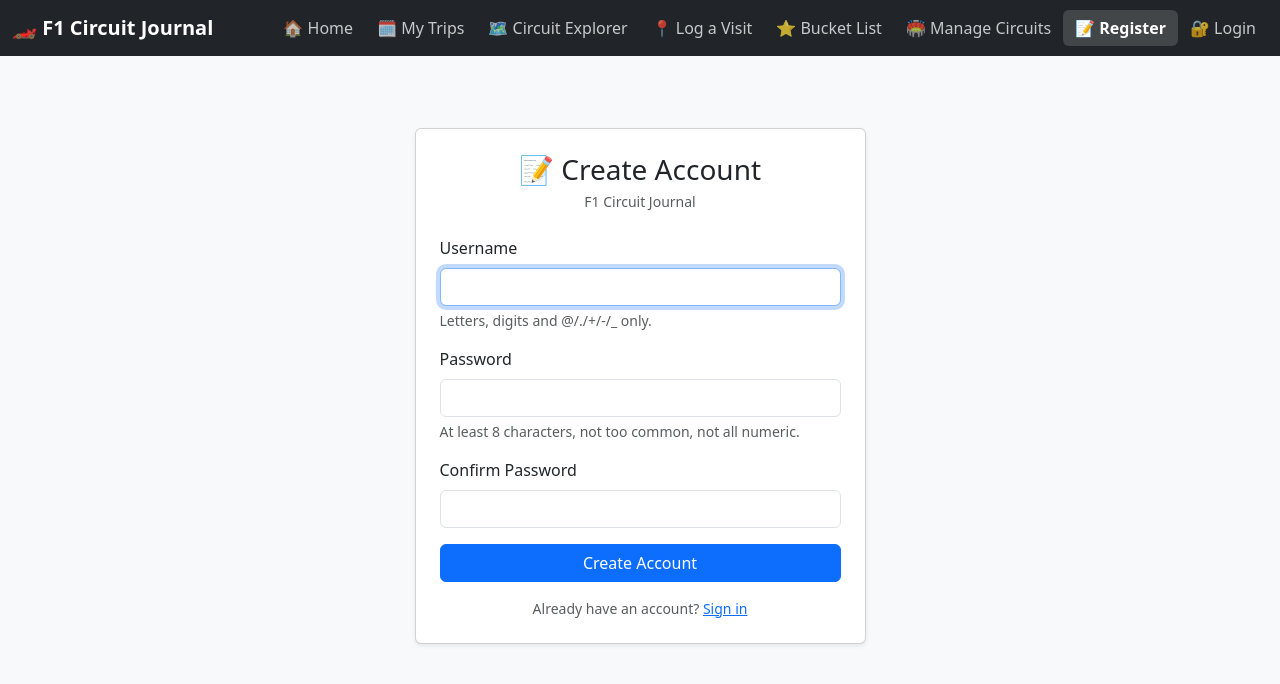
After one commit to AnLe1504/test, a Django app: page /register/ in a window 1280 px wide. The commit adds this page. Shown: the top 684 px of the page. Run offline with Django 4.2, Linux system fonts and the light colour scheme.

Commit message:
Add user registration + per-user data isolation (trips/visits/bucket_list)

```diff
--- a/core/urls.py
+++ b/core/urls.py
@@ -1,6 +1,7 @@
 from django.urls import path
 from django.contrib.auth import views as auth_views
 from .views import (
+    register_view,
     home_view,
     trips_list, trip_edit, trip_delete, race_dates_api,
     circuit_list, circuit_detail_panel, bucket_add, visit_edit, visit_delete,
@@ -11,6 +12,7 @@ from .views import (
 urlpatterns = [
     path('login/', auth_views.LoginView.as_view(), name='login'),
     path('logout/', auth_views.LogoutView.as_view(), name='logout'),
+    path('register/', register_view, name='register'),
     path('', home_view, name='home'),
     path('trips/', trips_list, name='trips_list'),
     path('trips/<int:trip_id>/edit/', trip_edit, name='trip_edit'),
--- a/core/views.py
+++ b/core/views.py
@@ -8,6 +8,8 @@ from django.contrib import messages
 from django.views.decorators.http import require_POST
 from django.contrib.auth.decorators import login_required
 from django.contrib.auth.views import redirect_to_login
+from django.contrib.auth import login as auth_login
+from django.contrib.auth.forms import UserCreationForm
 
 import urllib.parse
 from collections import Counter
@@ -22,6 +24,27 @@ from .utils import (
 
 
 STATUS_OPTIONS = ["planned", "completed", "cancelled"]
+
+
+def _user_id(request):
+    """Return the current user's id, or 0 for anonymous users (which never
+    matches any row, so anon users see empty data instead of someone else's)."""
+    return request.user.id if request.user.is_authenticated else 0
+
+
+def register_view(request):
+    if request.user.is_authenticated:
+        return redirect("home")
+    if request.method == "POST":
+        form = UserCreationForm(request.POST)
+        if form.is_valid():
+            user = form.save()
+            auth_login(request, user)
+            messages.success(request, f"Welcome, {user.username}! Your account is ready.")
+            return redirect("home")
+    else:
+        form = UserCreationForm()
+    return render(request, "registration/register.html", {"form": form})
 
 
 def _fetchall(sql, params=()):
@@ -52,18 +75,24 @@ def _fetchone_row(sql, params=()):
 # HOME
 # ─────────────────────────────────────────────────────────────────────────────
 def home_view(request):
+    uid = _user_id(request)
     total_visited = _fetchone(
-        "SELECT COUNT(*) FROM circuit_visits WHERE attended = true;"
+        "SELECT COUNT(*) FROM circuit_visits WHERE attended = true AND user_id = %s;",
+        (uid,),
     ) or 0
-    total_trips = _fetchone("SELECT COUNT(*) FROM trips;") or 0
-    bucket_count = _fetchone("SELECT COUNT(*) FROM bucket_list;") or 0
+    total_trips = _fetchone(
+        "SELECT COUNT(*) FROM trips WHERE user_id = %s;", (uid,)
+    ) or 0
+    bucket_count = _fetchone(
+        "SELECT COUNT(*) FROM bucket_list WHERE user_id = %s;", (uid,)
+    ) or 0
     best_circuit = _fetchone("""
         SELECT c.name FROM circuit_visits cv
         JOIN circuits c ON c.id = cv.circuit_id
-        WHERE cv.personal_rating IS NOT NULL
+        WHERE cv.personal_rating IS NOT NULL AND cv.user_id = %s
         GROUP BY c.id, c.name
         ORDER BY AVG(cv.personal_rating) DESC LIMIT 1;
-    """)
+    """, (uid,))
 
     recent_visits = _fetchall("""
         SELECT c.name AS circuit, t.trip_name AS trip,
@@ -72,15 +101,16 @@ def home_view(request):
         FROM circuit_visits cv
         JOIN circuits c ON c.id = cv.circuit_id
         JOIN trips    t ON t.id = cv.trip_id
+        WHERE cv.user_id = %s
         ORDER BY cv.created_at DESC LIMIT 5;
-    """)
+    """, (uid,))
 
     next_trip_rows = _fetchall("""
         SELECT trip_name, start_date, end_date, status, notes
         FROM trips
-        WHERE status = 'planned' AND start_date >= CURRENT_DATE
+        WHERE status = 'planned' AND start_date >= CURRENT_DATE AND user_id = %s
         ORDER BY start_date ASC LIMIT 1;
-    """)
+    """, (uid,))
     next_trip = next_trip_rows[0] if next_trip_rows else None
 
     today = date.today()
@@ -148,11 +178,12 @@ def trips_list(request):
             MIN(c.city)    AS first_city,
             MIN(c.country) AS first_country
         FROM trips t
-        LEFT JOIN circuit_visits cv ON cv.trip_id  = t.id
+        LEFT JOIN circuit_visits cv ON cv.trip_id  = t.id AND cv.user_id = t.user_id
         LEFT JOIN circuits       c  ON c.id        = cv.circuit_id
+        WHERE t.user_id = %s
         GROUP BY t.id
         ORDER BY t.start_date DESC NULLS LAST;
-    """)
+    """, (_user_id(request),))
 
     import urllib.parse
     for t in trips:
@@ -200,22 +231,23 @@ def _trip_add(request):
     if status not in STATUS_OPTIONS:
         return HttpResponseBadRequest("Invalid status.")
 
+    uid = request.user.id
     try:
         with transaction.atomic(), connection.cursor() as cur:
             cur.execute(
-                "INSERT INTO trips (trip_name, start_date, end_date, status, notes) "
-                "VALUES (%s, %s, %s, %s, %s) RETURNING id;",
-                (trip_name, start_date, end_date, status, notes),
+                "INSERT INTO trips (trip_name, start_date, end_date, status, notes, user_id) "
+                "VALUES (%s, %s, %s, %s, %s, %s) RETURNING id;",
+                (trip_name, start_date, end_date, status, notes, uid),
             )
             new_trip_id = cur.fetchone()[0]
             if circuit_id:
                 cur.execute(
                     """
-                    INSERT INTO circuit_visits (trip_id, circuit_id, race_year, attended)
-                    VALUES (%s, %s, %s, false)
+                    INSERT INTO circuit_visits (trip_id, circuit_id, race_year, attended, user_id)
+                    VALUES (%s, %s, %s, false, %s)
                     ON CONFLICT (trip_id, circuit_id, race_year) DO NOTHING;
                     """,
-                    (new_trip_id, int(circuit_id), start_date.year),
+                    (new_trip_id, int(circuit_id), start_date.year, uid),
                 )
         messages.success(request, f"Trip '{trip_name}' added!")
     except Exception as e:
@@ -245,21 +277,22 @@ def trip_edit(request, trip_id):
     if status not in STATUS_OPTIONS:
         return HttpResponseBadRequest("Invalid status.")
 
+    uid = request.user.id
     try:
         with transaction.atomic(), connection.cursor() as cur:
             cur.execute(
                 "UPDATE trips SET trip_name=%s, start_date=%s, end_date=%s, "
-                "status=%s, notes=%s WHERE id=%s;",
-                (trip_name, start_date, end_date, status, notes, trip_id),
+                "status=%s, notes=%s WHERE id=%s AND user_id=%s;",
+                (trip_name, start_date, end_date, status, notes, trip_id, uid),
             )
             if circuit_id:
                 cur.execute(
                     """
-                    INSERT INTO circuit_visits (trip_id, circuit_id, race_year, attended)
-                    VALUES (%s, %s, %s, false)
+                    INSERT INTO circuit_visits (trip_id, circuit_id, race_year, attended, user_id)
+                    VALUES (%s, %s, %s, false, %s)
                     ON CONFLICT (trip_id, circuit_id, race_year) DO NOTHING;
                     """,
-                    (trip_id, int(circuit_id), start_date.year),
+                    (trip_id, int(circuit_id), start_date.year, uid),
                 )
         messages.success(request, "Trip updated!")
     except Exception as e:
@@ -272,7 +305,8 @@ def trip_edit(request, trip_id):
 def trip_delete(request, trip_id):
     try:
         with connection.cursor() as cur:
-            cur.execute("DELETE FROM trips WHERE id = %s;", (trip_id,))
+            cur.execute("DELETE FROM trips WHERE id = %s AND user_id = %s;",
+                        (trip_id, request.user.id))
         messages.success(request, "Trip deleted.")
     except Exception as e:
         messages.error(request, f"Database error: {e}")
@@ -337,7 +371,8 @@ def circuit_list(request):
     years = ["All Years"] + [
         str(r["race_year"]) for r in _fetchall(
             "SELECT DISTINCT race_year FROM circuit_visits "
-            "WHERE race_year IS NOT NULL ORDER BY race_year DESC;"
+            "WHERE race_year IS NOT NULL AND user_id = %s ORDER BY race_year DESC;",
+            (_user_id(request),),
         )
     ]
 
@@ -361,6 +396,7 @@ def circuit_list(request):
     if sort == "upcoming":
         sort_sql = "c.name"
 
+    uid = _user_id(request)
     sql = f"""
         SELECT c.id, c.name, c.country, c.city, c.lap_length_km,
                c.first_gp_year, c.source, c.created_at,
@@ -369,14 +405,14 @@ def circuit_list(request):
                MAX(CASE WHEN bl.circuit_id IS NOT NULL THEN 1 ELSE 0 END)                         AS on_bucket_list,
                MAX(CASE WHEN t.status = 'planned' AND cv.attended = false THEN 1 ELSE 0 END)      AS trip_planned
         FROM circuits c
-        LEFT JOIN circuit_visits cv ON cv.circuit_id = c.id
-        LEFT JOIN trips          t  ON cv.trip_id    = t.id
-        LEFT JOIN bucket_list    bl ON bl.circuit_id = c.id
+        LEFT JOIN circuit_visits cv ON cv.circuit_id = c.id AND cv.user_id = %s
+        LEFT JOIN trips          t  ON cv.trip_id    = t.id AND t.user_id  = %s
+        LEFT JOIN bucket_list    bl ON bl.circuit_id = c.id AND bl.user_id = %s
         {where_clause}
         GROUP BY c.id
         ORDER BY {sort_sql};
     """
-    rows = _fetchall(sql, tuple(params))
+    rows = _fetchall(sql, (uid, uid, uid) + tuple(params))
 
     # Status filter (post-query)
     status_pred = {
@@ -412,7 +448,7 @@ def circuit_list(request):
     # Detail panel data
     detail = None
     if selected_id:
-        detail = _build_detail(selected_id, today)
+        detail = _build_detail(selected_id, today, uid)
 
     ctx = {
         "today": today,
@@ -434,7 +470,7 @@ def circuit_list(request):
 
 
 def circuit_detail_panel(request, circuit_id):
-    detail = _build_detail(circuit_id, date.today())
+    detail = _build_detail(circuit_id, date.today(), _user_id(request))
     if not detail:
         return HttpResponseBadRequest("Circuit not found.")
     return render(request, "core/_circuit_detail_panel.html", {
@@ -443,7 +479,7 @@ def circuit_detail_panel(request, circuit_id):
     })
 
 
-def _build_detail(circuit_id: int, today: date) -> dict | None:
+def _build_detail(circuit_id: int, today: date, uid: int) -> dict | None:
     cinfo = _fetchone_row(
         "SELECT id, name, country, city, lap_length_km, first_gp_year, source "
         "FROM circuits WHERE id = %s;", (circuit_id,)
@@ -458,12 +494,13 @@ def _build_detail(circuit_id: int, today: date) -> dict | None:
                cv.attended, cv.trip_id, cv.circuit_id
         FROM circuit_visits cv
         JOIN trips t ON t.id = cv.trip_id
-        WHERE cv.circuit_id = %s
+        WHERE cv.circuit_id = %s AND cv.user_id = %s
         ORDER BY cv.race_year DESC;
-        """, (circuit_id,)
+        """, (circuit_id, uid),
     )
     on_bucket = _fetchone(
-        "SELECT 1 FROM bucket_list WHERE circuit_id = %s LIMIT 1;", (circuit_id,)
+        "SELECT 1 FROM bucket_list WHERE circuit_id = %s AND user_id = %s LIMIT 1;",
+        (circuit_id, uid),
     ) is not None
 
     wiki = fetch_wikipedia_summary(cinfo["name"])
@@ -509,7 +546,8 @@ def _build_detail(circuit_id: int, today: date) -> dict | None:
 
     # Data for the visit edit modal selects
     all_trips = _fetchall(
-        "SELECT id, trip_name, start_date FROM trips ORDER BY start_date DESC;"
+        "SELECT id, trip_name, start_date FROM trips WHERE user_id = %s "
+        "ORDER BY start_date DESC;", (uid,),
     )
     all_circuits = _fetchall("SELECT id, name, country FROM circuits ORDER BY name;")
 
@@ -537,18 +575,20 @@ def bucket_add(request):
     valid = {p[0] for p in PRIORITY_OPTS}
     if priority not in valid:
         return HttpResponseBadRequest("Invalid priority.")
+    uid = request.user.id
     try:
         exists = _fetchone(
-            "SELECT 1 FROM bucket_list WHERE circuit_id = %s LIMIT 1;", (circuit_id,)
+            "SELECT 1 FROM bucket_list WHERE circuit_id = %s AND user_id = %s LIMIT 1;",
+            (circuit_id, uid),
         )
         if exists:
             messages.error(request, "This circuit is already on your bucket list!")
         else:
             with connection.cursor() as cur:
                 cur.execute(
-                    "INSERT INTO bucket_list (circuit_id, priority, added_notes) "
-                    "VALUES (%s, %s, %s);",
-                    (int(circuit_id), priority, notes),
+                    "INSERT INTO bucket_list (circuit_id, priority, added_notes, user_id) "
+                    "VALUES (%s, %s, %s, %s);",
+                    (int(circuit_id), priority, notes, uid),
                 )
             messages.success(request, "Added to bucket list!")
     except Exception as e:
@@ -589,12 +629,14 @@ def visit_edit(request, visit_id):
         messages.error(request, "Year and rating must be numeric.")
         return _visit_redirect(request, circuit_id)
 
+    uid = request.user.id
     try:
         with connection.cursor() as cur:
             cur.execute(
                 "SELECT id FROM circuit_visits "
-                "WHERE trip_id=%s AND circuit_id=%s AND race_year=%s AND id != %s;",
-                (trip_id, circuit_id, year_i, visit_id),
+                "WHERE trip_id=%s AND circuit_id=%s AND race_year=%s AND id != %s "
+                "AND user_id = %s;",
+                (trip_id, circuit_id, year_i, visit_id, uid),
             )
             if cur.fetchone():
                 messages.error(request, "A duplicate visit already exists.")
@@ -602,9 +644,9 @@ def visit_edit(request, visit_id):
                 cur.execute(
                     "UPDATE circuit_visits SET trip_id=%s, circuit_id=%s, race_year=%s, "
                     "ticket_type=%s, seating_section=%s, personal_rating=%s, "
-                    "personal_notes=%s, attended=%s WHERE id=%s;",
+                    "personal_notes=%s, attended=%s WHERE id=%s AND user_id=%s;",
                     (trip_id, circuit_id, year_i, ticket, seat,
-                     rating, notes, attended, visit_id),
+                     rating, notes, attended, visit_id, uid),
                 )
                 messages.success(request, "Visit updated!")
     except Exception as e:
@@ -618,7 +660,8 @@ def visit_delete(request, visit_id):
     circuit_id = request.POST.get("circuit_id") or ""
     try:
         with connection.cursor() as cur:
-            cur.execute("DELETE FROM circuit_visits WHERE id = %s;", (visit_id,))
+            cur.execute("DELETE FROM circuit_visits WHERE id = %s AND user_id = %s;",
+                        (visit_id, request.user.id))
         messages.success(request, "Visit deleted.")
     except Exception as e:
         messages.error(request, f"Database error: {e}")
@@ -632,8 +675,10 @@ def visits_list(request):
     if request.method == "POST":
         return _visit_add(request)
 
+    uid = _user_id(request)
     trips = _fetchall(
-        "SELECT id, trip_name, start_date FROM trips ORDER BY start_date DESC;"
+        "SELECT id, trip_name, start_date FROM trips WHERE user_id = %s "
+        "ORDER BY start_date DESC;", (uid,),
     )
     circuits = _fetchall(
         "SELECT id, name, country, city FROM circuits ORDER BY name;"
@@ -655,8 +700,9 @@ def visits_list(request):
         FROM circuit_visits cv
         JOIN circuits c ON c.id = cv.circuit_id
         JOIN trips    t ON t.id = cv.trip_id
+        WHERE cv.user_id = %s
         ORDER BY cv.race_year DESC, c.name;
-    """)
+    """, (uid,))
     return render(request, "core/log_visit.html", {
         "trips": trips,
         "circuits": circuits,
@@ -695,12 +741,13 @@ def _visit_add(request):
         messages.error(request, f"Race Year must be between 1950 and {current_year + 2}.")
         return redirect("visits_list")
 
+    uid = request.user.id
     try:
         with connection.cursor() as cur:
             cur.execute(
                 "SELECT id FROM circuit_visits "
-                "WHERE trip_id=%s AND circuit_id=%s AND race_year=%s;",
-                (trip_id, circuit_id, year_i),
+                "WHERE trip_id=%s AND circuit_id=%s AND race_year=%s AND user_id=%s;",
+                (trip_id, circuit_id, year_i, uid),
             )
             if cur.fetchone():
                 messages.error(
@@ -713,10 +760,10 @@ def _visit_add(request):
                 """
                 INSERT INTO circuit_visits
                     (trip_id, circuit_id, race_year, ticket_type,
-                     seating_section, personal_rating, personal_notes, attended)
-                VALUES (%s, %s, %s, %s, %s, %s, %s, %s);
+                     seating_section, personal_rating, personal_notes, attended, user_id)
+                VALUES (%s, %s, %s, %s, %s, %s, %s, %s, %s);
                 """,
-                (trip_id, circuit_id, year_i, ticket, seat, rating, notes, attended),
+                (trip_id, circuit_id, year_i, ticket, seat, rating, notes, attended, uid),
             )
         messages.success(request, "Visit logged!")
     except Exception as e:
@@ -725,11 +772,12 @@ def _visit_add(request):
 
 
 def bucket_list(request):
+    uid = _user_id(request)
     available = _fetchall("""
         SELECT id, name, country FROM circuits
-        WHERE id NOT IN (SELECT circuit_id FROM bucket_list)
+        WHERE id NOT IN (SELECT circuit_id FROM bucket_list WHERE user_id = %s)
         ORDER BY name;
-    """)
+    """, (uid,))
     rows = _fetchall("""
         SELECT
             bl.id AS bl_id,
@@ -742,10 +790,11 @@ def bucket_list(request):
             c.city,
             EXISTS (
                 SELECT 1 FROM circuit_visits cv
-                WHERE cv.circuit_id = c.id AND cv.attended = true
+                WHERE cv.circuit_id = c.id AND cv.attended = true AND cv.user_id = %s
             ) AS already_visited
         FROM bucket_list bl
         JOIN circuits c ON c.id = bl.circuit_id
+        WHERE bl.user_id = %s
         ORDER BY
             CASE bl.priority
                 WHEN 'dream' THEN 1
@@ -753,7 +802,7 @@ def bucket_list(request):
                 WHEN 'someday' THEN 3
             END,
             bl.created_at ASC;
-    """)
+    """, (uid, uid))
 
     tiers = [
         ("dream", "🏆 Dream", []),
@@ -787,7 +836,8 @@ def bucket_list(request):
 def bucket_remove(request, bl_id):
     try:
         with connection.cursor() as cur:
-            cur.execute("DELETE FROM bucket_list WHERE id = %s;", (bl_id,))
+            cur.execute("DELETE FROM bucket_list WHERE id = %s AND user_id = %s;",
+                        (bl_id, request.user.id))
         messages.success(request, "Removed from bucket list.")
     except Exception as e:
         messages.error(request, f"Database error: {e}")
--- a/templates/base.html
+++ b/templates/base.html
@@ -38,6 +38,9 @@
           </li>
         {% else %}
           <li class="nav-item">
+            <a class="nav-link {% if request.resolver_match.url_name == 'register' %}active{% endif %}" href="{% url 'register' %}">📝 Register</a>
+          </li>
+          <li class="nav-item">
             <a class="nav-link {% if request.resolver_match.url_name == 'login' %}active{% endif %}" href="{% url 'login' %}">🔐 Login</a>
           </li>
         {% endif %}
--- a/templates/registration/login.html
+++ b/templates/registration/login.html
@@ -35,6 +35,10 @@
           <input type="hidden" name="next" value="{{ next }}">
           <button type="submit" class="btn btn-primary w-100">Sign in</button>
         </form>
+
+        <p class="text-center small text-muted mt-3 mb-0">
+          Don't have an account? <a href="{% url 'register' %}">Create account</a>
+        </p>
       </div>
     </div>
   </div>
--- /dev/null
+++ b/templates/registration/register.html
@@ -0,0 +1,66 @@
+{% extends "base.html" %}
+{% block title %}Create Account — F1 Circuit Journal{% endblock %}
+
+{% block content %}
+<div class="row justify-content-center">
+  <div class="col-md-6 col-lg-5">
+    <div class="card mt-5 shadow-sm">
+      <div class="card-body p-4">
+        <h3 class="card-title text-center mb-1">📝 Create Account</h3>
+        <p class="text-center text-muted small mb-4">F1 Circuit Journal</p>
+
+        {% if form.non_field_errors %}
+          <div class="alert alert-danger py-2">
+            {{ form.non_field_errors|join:" " }}
+          </div>
+        {% endif %}
+
+        <form method="post" novalidate>
+          {% csrf_token %}
+
+          <div class="mb-3">
+            <label for="id_username" class="form-label">Username</label>
+            <input type="text" name="username" id="id_username"
+                   class="form-control {% if form.username.errors %}is-invalid{% endif %}"
+                   value="{{ form.username.value|default:'' }}"
+                   required autofocus>
+            {% if form.username.errors %}
+              <div class="invalid-feedback">{{ form.username.errors|join:" " }}</div>
+            {% else %}
+              <div class="form-text">Letters, digits and @/./+/-/_ only.</div>
+            {% endif %}
+          </div>
+
+          <div class="mb-3">
+            <label for="id_password1" class="form-label">Password</label>
+            <input type="password" name="password1" id="id_password1"
+                   class="form-control {% if form.password1.errors %}is-invalid{% endif %}"
+                   required>
+            {% if form.password1.errors %}
+              <div class="invalid-feedback">{{ form.password1.errors|join:" " }}</div>
+            {% else %}
+              <div class="form-text">At least 8 characters, not too common, not all numeric.</div>
+            {% endif %}
+          </div>
+
+          <div class="mb-3">
+            <label for="id_password2" class="form-label">Confirm Password</label>
+            <input type="password" name="password2" id="id_password2"
+                   class="form-control {% if form.password2.errors %}is-invalid{% endif %}"
+                   required>
+            {% if form.password2.errors %}
+              <div class="invalid-feedback">{{ form.password2.errors|join:" " }}</div>
+            {% endif %}
+          </div>
+
+          <button type="submit" class="btn btn-primary w-100">Create Account</button>
+        </form>
+
+        <p class="text-center small text-muted mt-3 mb-0">
+          Already have an account? <a href="{% url 'login' %}">Sign in</a>
+        </p>
+      </div>
+    </div>
+  </div>
+</div>
+{% endblock %}
```
Also changed, not shown: core/migrations/add_user_columns.sql (added, +18 -0 lines).
